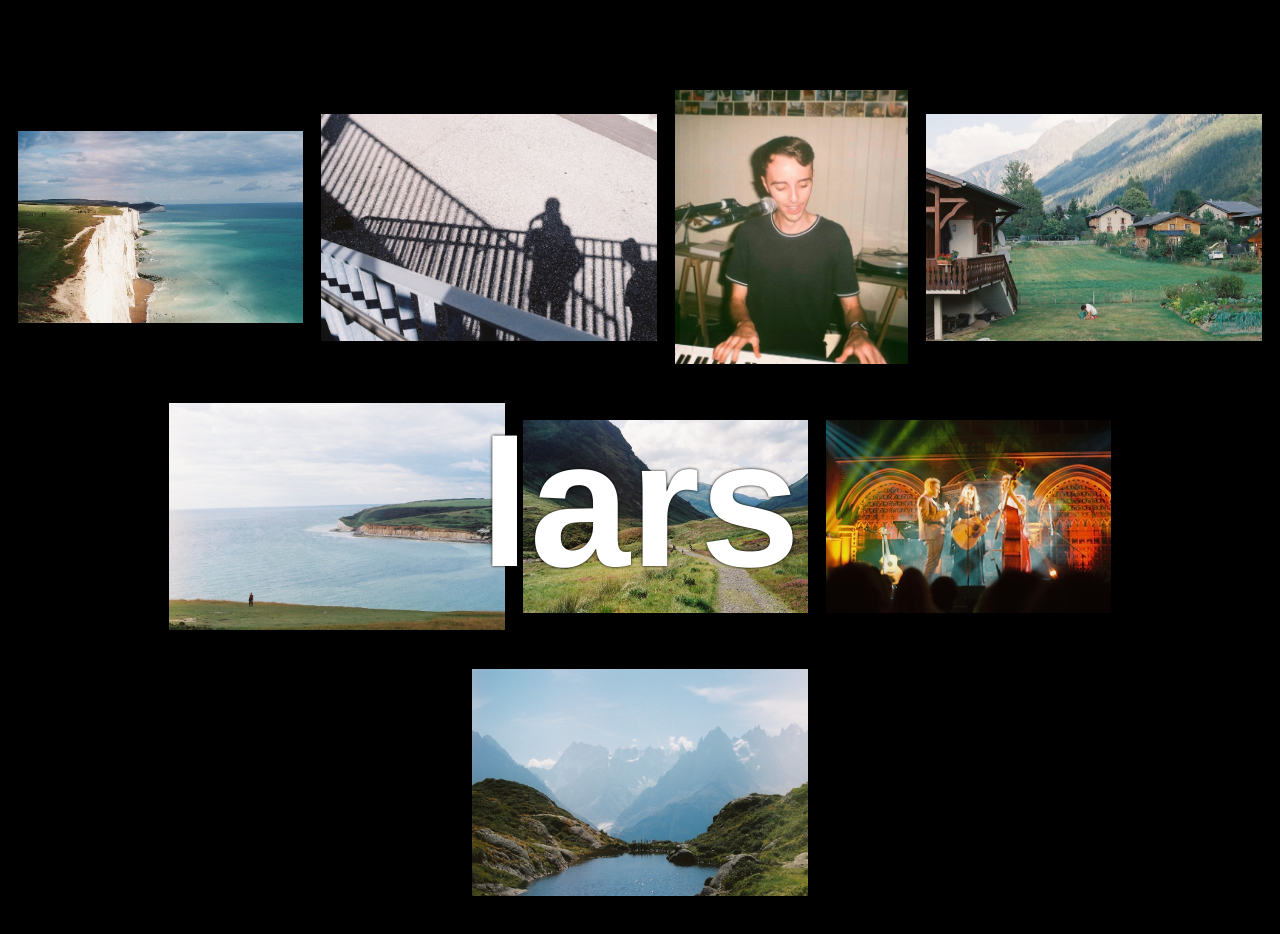
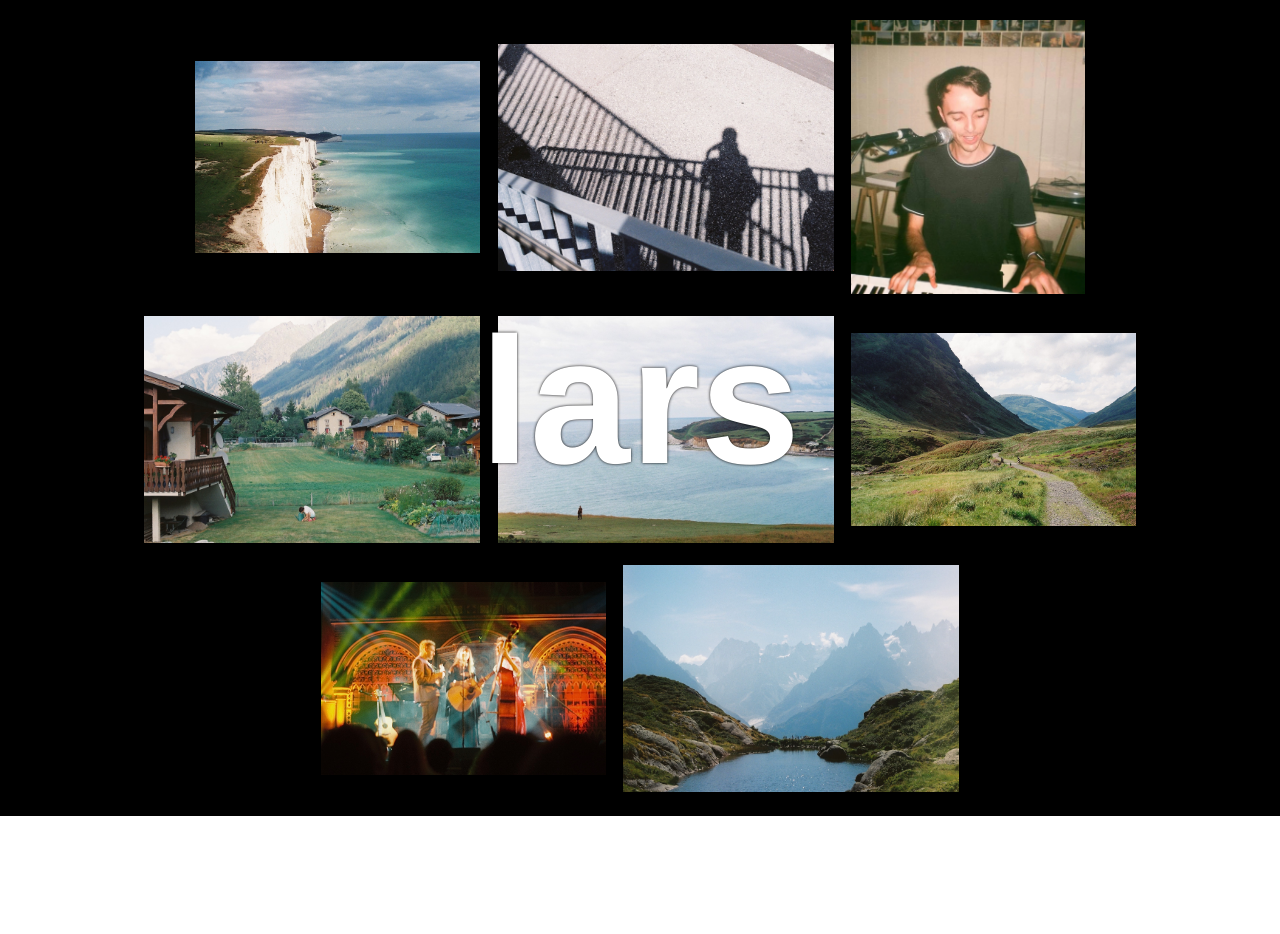
Before and after one commit to lars06/lars06.github.io, a React (Create React App) app: page / in a window 1280 px wide. Shown: the top 934 px of the page. After the commit the page ends 816 px from the top, so only its background shows below. Built offline with nearby package versions, Linux system fonts and the light colour scheme.

Commit message:
Better fixed title impl

```diff
--- a/src/App.css
+++ b/src/App.css
@@ -1,45 +1,48 @@
-#lars {
+* {
+    margin: 0;
+}
+
+.App {
+    min-height: 100vh;
+    background-color: #000000;
+}
+
+.title {
+    min-width: 100vw;
+    min-height: 100vh;
+    font-size: calc(50px + 5vmin);
+    color: white;
+    display: flex;
+    align-items: center;
+    justify-content: center;
     position: fixed;
     text-shadow: 0px 0px 3px black;
 }
 
-.App-header {
-  background-color: #000000;
-  min-height: 100vh;
-  display: flex;
-  flex-direction: column;
-  align-items: center;
-  align-content: center;
-  text-align: center;
-  justify-content: center;
-  font-size: calc(50px + 5vmin);
-  color: white;
-}
-
-ul {
+.photos ul {
     list-style-type: none;
+    padding: 20px;
     display: flex;
     flex-wrap: wrap;
     gap: calc(5px + 1vw);
     align-items: center;
+    align-content: center;
     justify-content: center;
-    padding-inline-start: 10px;
-    padding-inline-end: 10px
 }
 
 .small-landscape-img {
-  width: calc(80px + 16vw);
+    width: calc(80px + 16vw);
 }
 
 .large-landscape-img {
-  width: calc(80px + 20vw);
+    width: calc(80px + 20vw);
 
 }
 
 .small-portrait-img {
-  width: calc(80px + 8vw);
+    width: calc(80px + 8vw);
 }
 
 .large-portrait-img {
-  width: calc(80px + 12vw);
+    width: calc(80px + 12vw);
 }
--- a/src/App.tsx
+++ b/src/App.tsx
@@ -12,10 +12,12 @@ import jcm from './resources/background-images/jcm.jpeg';
 function App() {
   return (
     <div className="App">
-      <header className="App-header">
-        <h1 id="lars">
-          lars
-        </h1>
+      <div className="title">
+          <h1 id="lars">
+            lars
+          </h1>
+      </div>
+      <div className="photos">
         <ul>
           <li><img src={cliffs} className="small-landscape-img" alt="Cliffs"/></li>
           <li><img src={stairs} className="large-landscape-img" alt="Stairs"/></li>
@@ -26,7 +28,7 @@ function App() {
           <li><img src={jcm} className="small-landscape-img" alt="Musicians"/></li>
           <li><img src={blanc} className="large-landscape-img" alt="Mont Blanc"/></li>
         </ul>
-      </header>
+      </div>
     </div>
   );
 }
```
